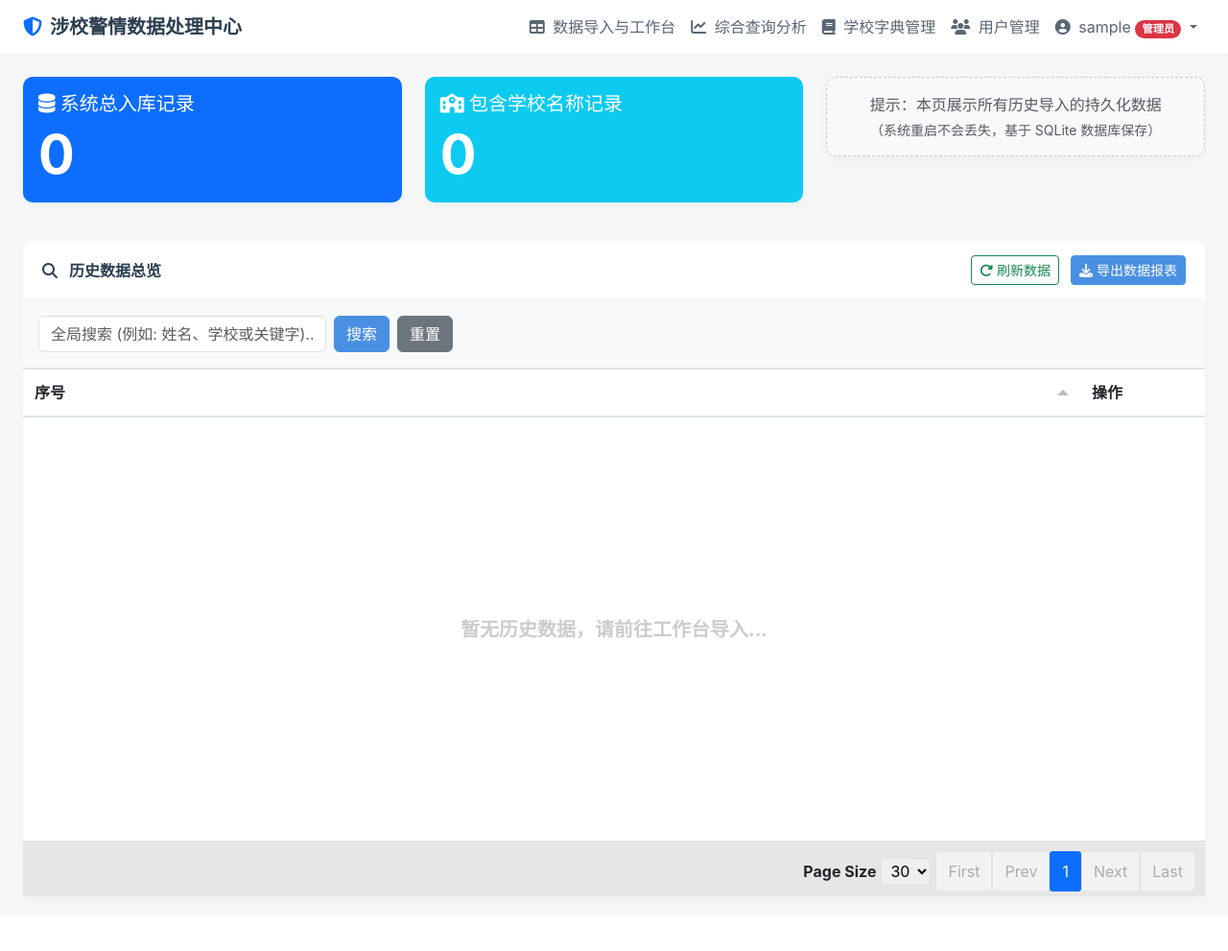
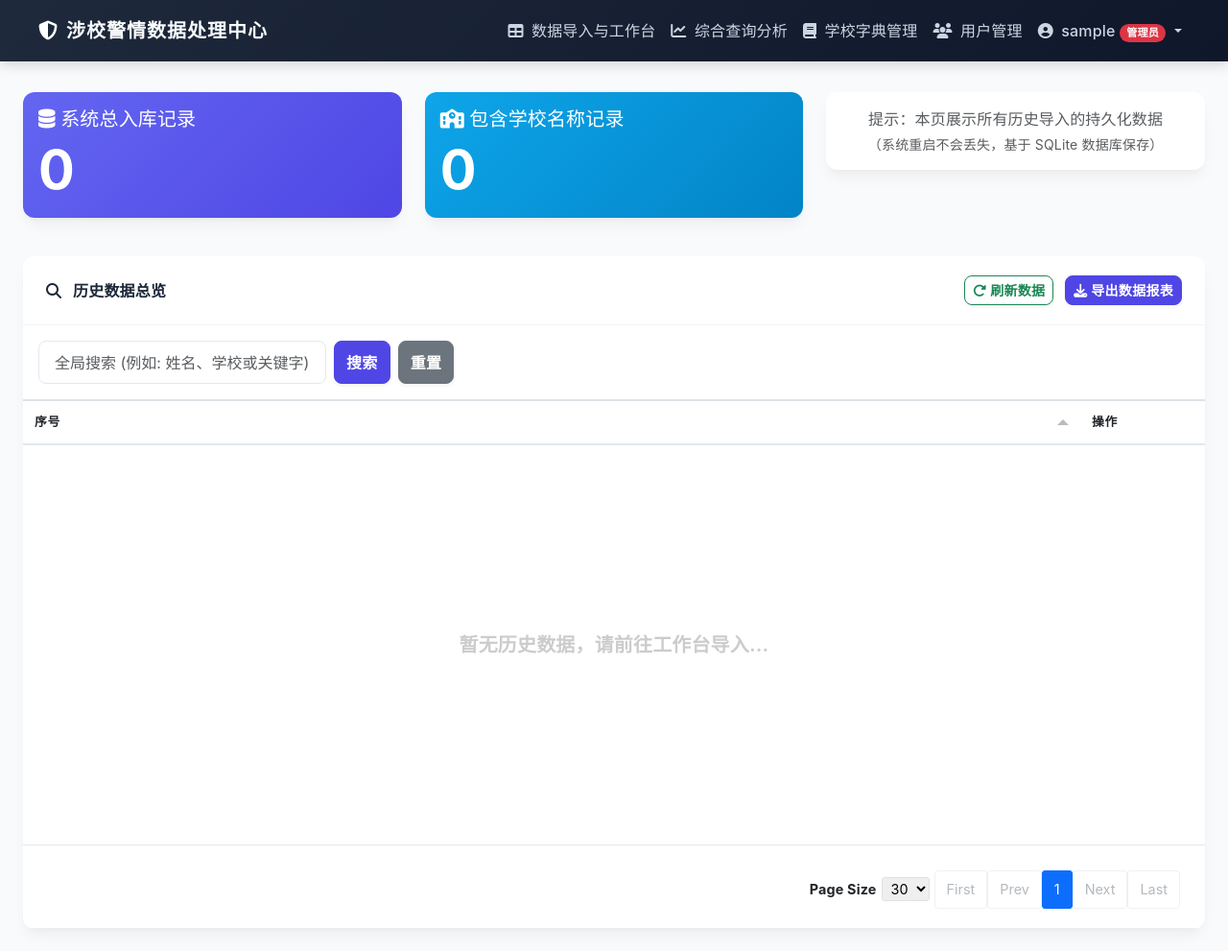
Before and after one commit to laowang79/student-110-system, a Flask app: page /query in a window 1280 px wide. Shown: the whole page at 96% size. Before the commit the page ends 940 px from the top, so only its background shows below. Run offline with Flask 3, Linux system fonts and the light colour scheme; the visitor is signed in with stand-in values (Sample User, id 1); data that the repository does not hold is empty; some libraries are stand-ins or nearby versions.

Commit message:
style: comprehensive UI/UX redesign with modern gradients, typography, and glassmorphism

```diff
--- a/app/templates/base.html
+++ b/app/templates/base.html
@@ -10,47 +10,145 @@
     <link rel="stylesheet" href="{{ url_for('static', filename='css/all.min.css') }}">
     <!-- Tabulator CSS for Data Grid -->
     <link href="{{ url_for('static', filename='css/tabulator_bootstrap5.min.css') }}" rel="stylesheet">
-    <style>
+        <style>
+        :root {
+            --primary-color: #4f46e5;
+            --primary-hover: #4338ca;
+            --bg-light: #f8fafc;
+            --card-shadow: 0 10px 15px -3px rgba(0, 0, 0, 0.05), 0 4px 6px -2px rgba(0, 0, 0, 0.025);
+            --border-radius: 12px;
+            --text-dark: #1e293b;
+            --text-muted: #64748b;
+            --nav-bg: linear-gradient(135deg, #1e293b 0%, #0f172a 100%);
+        }
         body {
-            background-color: #f4f7f6;
-            color: #333;
-            font-family: -apple-system, BlinkMacSystemFont, "Segoe UI", Roboto, "Helvetica Neue", Arial, sans-serif;
+            background-color: var(--bg-light);
+            color: var(--text-dark);
+            font-family: 'Inter', -apple-system, BlinkMacSystemFont, "Segoe UI", Roboto, "Helvetica Neue", Arial, sans-serif;
+            letter-spacing: 0.01em;
         }
+
+        /* Navbar */
         .navbar-custom {
-            background-color: #ffffff;
-            box-shadow: 0 2px 4px rgba(0,0,0,.04);
+            background: var(--nav-bg);
+            box-shadow: 0 4px 12px rgba(0,0,0,0.15);
+            padding: 0.75rem 1rem;
+            margin-bottom: 2rem !important;
         }
         .navbar-custom .navbar-brand {
-            color: #2c3e50;
-            font-weight: 600;
+            color: #f8fafc !important;
+            font-weight: 700;
+            letter-spacing: 0.05em;
         }
         .navbar-custom .nav-link {
-            color: #596775;
+            color: #cbd5e1 !important;
+            font-weight: 500;
+            padding: 0.5rem 1rem;
+            border-radius: 8px;
+            transition: all 0.2s ease;
         }
         .navbar-custom .nav-link:hover {
-            color: #3498db;
+            color: #ffffff !important;
+            background-color: rgba(255, 255, 255, 0.1);
         }
+
+        /* Cards */
         .card {
             border: none;
-            border-radius: 10px;
-            box-shadow: 0 4px 6px rgba(0,0,0,.03);
-            margin-bottom: 20px;
+            border-radius: var(--border-radius);
+            box-shadow: var(--card-shadow);
+            margin-bottom: 1.5rem;
+            background-color: #ffffff;
+            transition: transform 0.2s ease, box-shadow 0.2s ease;
         }
         .card-header {
-            background-color: #fff;
-            border-bottom: 1px solid #edf2f9;
+            background-color: #ffffff;
+            border-bottom: 1px solid #f1f5f9;
+            font-weight: 700;
+            color: var(--text-dark);
+            border-radius: var(--border-radius) var(--border-radius) 0 0 !important;
+            padding: 1.25rem 1.5rem;
+        }
+
+        /* Gradients for stats cards */
+        .bg-gradient-primary {
+            background: linear-gradient(135deg, #6366f1 0%, #4f46e5 100%) !important;
+            color: white !important;
+        }
+        .bg-gradient-info {
+            background: linear-gradient(135deg, #0ea5e9 0%, #0284c7 100%) !important;
+            color: white !important;
+        }
+        .bg-gradient-success {
+            background: linear-gradient(135deg, #10b981 0%, #059669 100%) !important;
+            color: white !important;
+        }
+        .bg-gradient-warning {
+            background: linear-gradient(135deg, #f59e0b 0%, #d97706 100%) !important;
+            color: white !important;
+        }
+
+        /* Buttons */
+        .btn {
+            border-radius: 8px;
             font-weight: 600;
-            color: #2c3e50;
-            border-radius: 10px 10px 0 0 !important;
-            padding: 15px 20px;
+            letter-spacing: 0.02em;
+            transition: all 0.2s ease;
+            box-shadow: 0 2px 4px rgba(0,0,0,0.05);
+        }
+        .btn:hover {
+            transform: translateY(-1px);
+            box-shadow: 0 4px 6px rgba(0,0,0,0.1);
         }
         .btn-primary {
-            background-color: #4a90e2;
-            border-color: #4a90e2;
+            background-color: var(--primary-color);
+            border-color: var(--primary-color);
         }
         .btn-primary:hover {
-            background-color: #357abd;
-            border-color: #357abd;
+            background-color: var(--primary-hover);
+            border-color: var(--primary-hover);
+        }
+
+        /* Inputs */
+        .form-control, .form-select {
+            border-radius: 8px;
+            border: 1px solid #e2e8f0;
+            padding: 0.6rem 1rem;
+            color: var(--text-dark);
+            transition: all 0.2s ease;
+        }
+        .form-control:focus, .form-select:focus {
+            border-color: var(--primary-color);
+            box-shadow: 0 0 0 3px rgba(79, 70, 229, 0.15);
+        }
+
+        /* Tabulator Customization */
+        .tabulator {
+            border: none !important;
+            background-color: transparent !important;
+            font-size: 0.9rem;
+        }
+        .tabulator-header {
+            border-bottom: 2px solid #e2e8f0 !important;
+            background-color: #f8fafc !important;
+            color: var(--text-dark);
+            font-weight: 700;
+            text-transform: uppercase;
+            font-size: 0.8rem;
+            letter-spacing: 0.05em;
+        }
+        .tabulator-row {
+            border-bottom: 1px solid #f1f5f9 !important;
+            transition: background-color 0.2s ease;
+        }
+        .tabulator-row:hover {
+            background-color: #f8fafc !important;
+        }
+        .tabulator-footer {
+            background-color: #ffffff !important;
+            border-top: 1px solid #e2e8f0 !important;
+            padding: 1rem !important;
+            border-radius: 0 0 var(--border-radius) var(--border-radius);
         }
     </style>
     {% block head %}{% endblock %}
@@ -59,7 +157,7 @@
     <nav class="navbar navbar-expand-lg navbar-custom mb-4">
         <div class="container-fluid px-4">
             <a class="navbar-brand" href="{{ url_for('main.index') }}">
-                <i class="fa-solid fa-shield-halved text-primary me-2"></i>涉校警情数据处理中心
+                <i class="fa-solid fa-shield-halved text-white me-2"></i>涉校警情数据处理中心
             </a>
             <button class="navbar-toggler" type="button" data-bs-toggle="collapse" data-bs-target="#navbarNav">
                 <span class="navbar-toggler-icon"></span>
--- a/app/templates/index.html
+++ b/app/templates/index.html
@@ -23,7 +23,7 @@
             <div class="card-header d-flex justify-content-between align-items-center">
                 <span><i class="fa-solid fa-list-check me-2"></i> 数据预览与编辑修正 (限制显示重点字段)</span>
                 <div>
-                    <span class="badge bg-success me-2" id="stats-total">总记录: 0</span>
+                    <span class="badge bg-gradient-success border-0 me-2" id="stats-total">总记录: 0</span>
                     <button class="btn btn-sm btn-primary" id="btn-export"><i class="fa-solid fa-download"></i> 导出最终表格</button>
                 </div>
             </div>
--- a/app/templates/query.html
+++ b/app/templates/query.html
@@ -5,7 +5,7 @@
 {% block content %}
 <div class="row mb-4" id="query-stats-row">
     <div class="col-md-4">
-        <div class="card text-white bg-primary mb-3">
+        <div class="card text-white bg-gradient-primary border-0 mb-3">
             <div class="card-body">
                 <h5 class="card-title"><i class="fa-solid fa-database"></i> 系统总入库记录</h5>
                 <p class="card-text display-4 fw-bold">{{ total }}</p>
@@ -13,7 +13,7 @@
         </div>
     </div>
     <div class="col-md-4">
-        <div class="card text-white bg-info mb-3">
+        <div class="card text-white bg-gradient-info border-0 mb-3">
             <div class="card-body">
                 <h5 class="card-title"><i class="fa-solid fa-school"></i> 包含学校名称记录</h5>
                 <p class="card-text display-4 fw-bold">{{ school_count }}</p>
@@ -21,7 +21,7 @@
         </div>
     </div>
     <div class="col-md-4">
-        <div class="card bg-light mb-3" style="border: 1px dashed #ccc;">
+        <div class="card bg-white border-0 mb-3" style="">
             <div class="card-body text-center d-flex flex-column justify-content-center h-100">
                 <p class="mb-1 text-muted">提示：本页展示所有历史导入的持久化数据</p>
                 <small class="text-muted">（系统重启不会丢失，基于 SQLite 数据库保存）</small>
@@ -42,7 +42,7 @@
     </div>
     <div class="card-body p-0">
         <!-- 查询/过滤器 -->
-        <div class="p-3 bg-light border-bottom d-flex gap-2">
+        <div class="p-3 bg-white border-0 border-bottom d-flex gap-2">
             <input type="text" id="filter-global" class="form-control" placeholder="全局搜索 (例如: 姓名、学校或关键字)..." style="max-width: 300px;">
             <button class="btn btn-primary" id="btn-search">搜索</button>
             <button class="btn btn-secondary" id="btn-reset">重置</button>
@@ -182,7 +182,7 @@
         contentDiv.innerHTML = `
             <div class="col-lg-5 col-md-6 mb-3">
                 <div class="card h-100 border-primary shadow-sm">
-                    <div class="card-header bg-primary text-white fw-bold py-2">
+                    <div class="card-header bg-gradient-primary border-0 text-white fw-bold py-2">
                         <i class="fa-solid fa-pen-to-square"></i> 需核查与补充信息 (允许修改)
                     </div>
                     <div class="card-body p-2" style="background-color: #f4f7f6; max-height: 85vh; overflow-y: auto;">
```
Also changed, not shown: app/templates/auth/login.html (+63 -28 lines).
